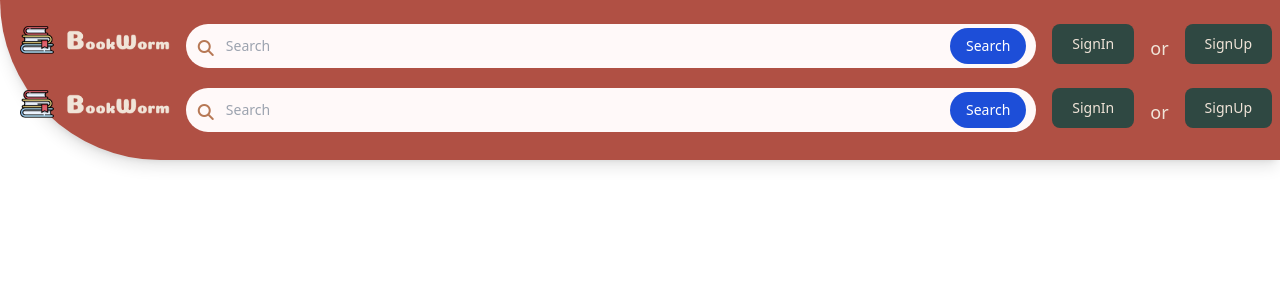
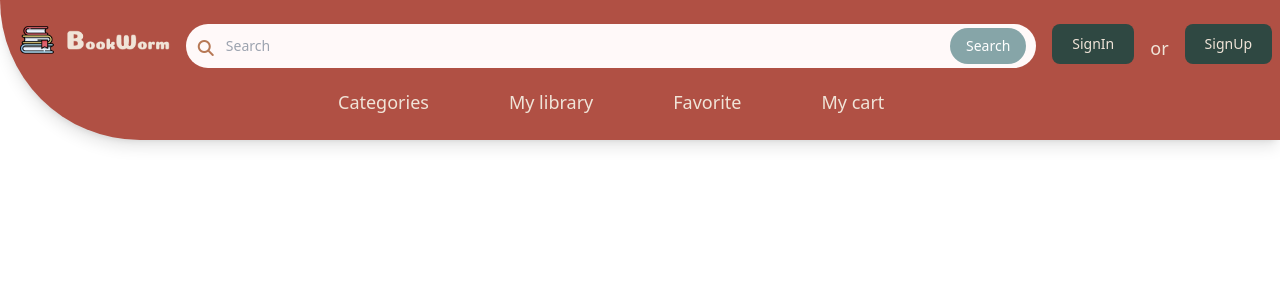
Before and after one commit to whiskas69/BookWorm, a Vue app in the folder BookWorm/: page / in a window 1280 px wide. Shown: the top 300 px of the page. Built offline with nearby package versions, Linux system fonts and the light colour scheme.

Commit message:
nav not route

```diff
--- a/BookWorm/index.html
+++ b/BookWorm/index.html
@@ -5,6 +5,7 @@
   <meta charset="UTF-8">
   <link rel="icon" href="/favicon.ico">
   <meta name="viewport" content="width=device-width, initial-scale=1.0">
+
   <!-- font -->
   <link rel="preconnect" href="https://fonts.googleapis.com">
   <link rel="preconnect" href="https://fonts.gstatic.com" crossorigin>
--- a/BookWorm/src/components/TopNavigation.vue
+++ b/BookWorm/src/components/TopNavigation.vue
@@ -1,8 +1,6 @@
 <template>
-  <header class="sticky top-0 bg-cranberry shadow-lg rounded-bl-full">
-    <nav
-      class="flex flex-col items-center gap-4 pl-5 text-knitsweater py-6"
-    >
+  <header class="sticky top-0 bg-cranberry shadow-lg rounded-bl-full font-Comfortaa">
+    <nav class="flex flex-col items-center gap-4 pl-5 text-knitsweater py-6">
       <!-- nav top -->
       <div class="flex flex-row w-full gap-4">
         <!-- logo -->
@@ -29,7 +27,7 @@
             />
             <button
               type="submit"
-              class="text-white absolute end-2.5 bottom-2 bg-blue-700 hover:bg-blue-800 focus:ring-4 focus:outline-none focus:ring-blue-300 font-medium rounded-full text-sm px-4 py-2 dark:bg-blue-600 dark:hover:bg-blue-700 dark:focus:ring-blue-800"
+              class="text-white absolute end-2.5 bottom-2 bg-steelblue hover:bg-spiritmountain focus:ring-4 focus:outline-none focus:ring-blue-300 font-medium rounded-full text-sm px-4 py-2 dark:bg-blue-600 dark:hover:bg-blue-700 dark:focus:ring-blue-800"
             >
               Search
             </button>
@@ -57,55 +55,30 @@
       </div>
 
       <!-- navbottom -->
-      <div class="flex flex-row w-full gap-4">
-        <!-- logo -->
-        <RouterLink :to="{ name: 'home' }">
-          <div class="flex items-center gap-3 flex-1">
-            <img src="@/assets/logo.png" alt="logo" />
-          </div>
-        </RouterLink>
+      <div class="container flex flex-row w-full gap-4">
+        <!-- Categories -->
 
-        <!-- search -->
-        <div class="flex gap-3 w-full">
-          <div class="relative w-full">
-            <div
-              class="absolute inset-y-0 start-0 flex items-center ps-3 pointer-events-none"
+        <div class="flex flex-row items-center">
+          <RouterLink :to="{ name: 'home' }">
+            <label class="text-knitsweater font-medium text-lg px-10 pr-10"
+              >Categories</label
             >
-              <i class="fa-solid fa-magnifying-glass text-camelcoat"></i>
-            </div>
-            <input
-              type="search"
-              id="default-search"
-              class="block bg-search w-full p-3 ps-10 text-sm text-camelcoat rounded-full f"
-              placeholder="Search"
-              required
-            />
-            <button
-              type="submit"
-              class="text-white absolute end-2.5 bottom-2 bg-blue-700 hover:bg-blue-800 focus:ring-4 focus:outline-none focus:ring-blue-300 font-medium rounded-full text-sm px-4 py-2 dark:bg-blue-600 dark:hover:bg-blue-700 dark:focus:ring-blue-800"
+          </RouterLink>
+          <RouterLink :to="{ name: 'home' }">
+            <label class="text-knitsweater font-medium text-lg px-10 pr-10"
+              >My library</label
             >
-              Search
-            </button>
-          </div>
-        </div>
-
-        <!-- button -->
-        <div class="flex flex-row items-center">
-          <button
-            type="button"
-            class="text-knitsweater bg-midnight font-medium rounded-lg text-sm px-5 py-2.5 me-2 mb-2"
-          >
-            SignIn
-          </button>
-          <label class="text-knitsweater font-medium text-lg px-2 pr-4"
-            >or</label
-          >
-          <button
-            type="button"
-            class="text-knitsweater bg-midnight font-medium rounded-lg text-sm px-5 py-2.5 me-2 mb-2"
-          >
-            SignUp
-          </button>
+          </RouterLink>
+          <RouterLink :to="{ name: 'home' }">
+            <label class="text-knitsweater font-medium text-lg px-10 pr-10"
+              >Favorite</label
+            >
+          </RouterLink>
+          <RouterLink :to="{ name: 'home' }">
+            <label class="text-knitsweater font-medium text-lg px-10 pr-10"
+              >My cart</label
+            >
+          </RouterLink>
         </div>
       </div>
     </nav>
--- a/BookWorm/tailwind.config.js
+++ b/BookWorm/tailwind.config.js
@@ -12,16 +12,17 @@ export default {
         search: '#FFF9F9',
         camelcoat: '#B77855',
         midnight: '#2F4842',
-        steelblue: '#86A5A8'
+        steelblue: '#86A5A8',
+        spiritmountain: '#68858F'
       },
     },
     fontfamily: {
-      Comfortaa: ["Comfortaa, sans-serif"]
+      Comfortaa: ["Comfortaa", "sans-serif"],
     },
-    // container: {
-    //   padding: "2rem",
-    //   center: true
-    // },
+    container: {
+      padding: "2rem",
+      center: true
+    },
     screens: {
       sm: "640px",
       md: "768px"
```
Also changed, not shown: BookWorm/public/fonts/Comfortaa-VariableFont_wght.ttf (added).
